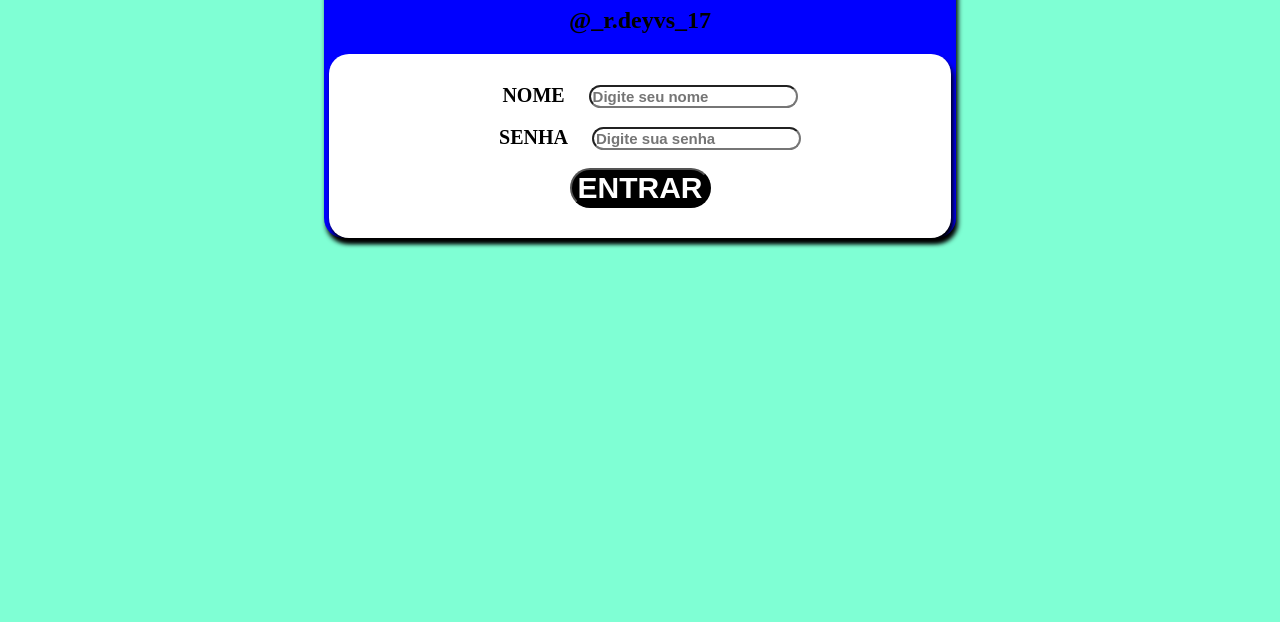
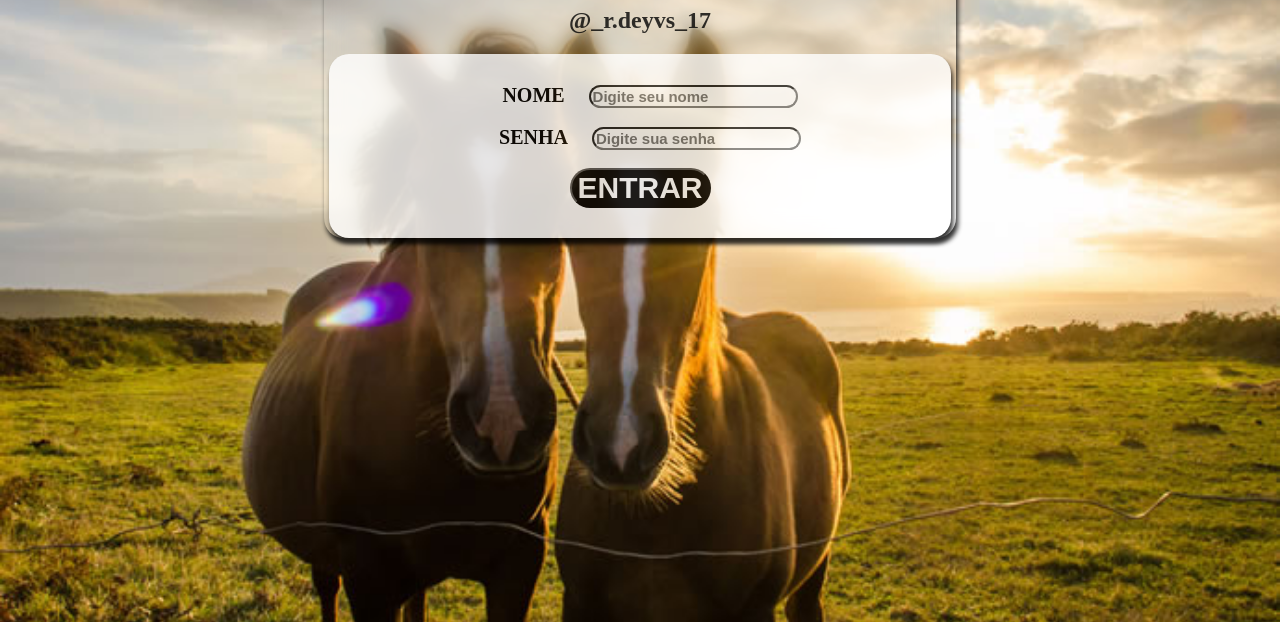
Before and after one commit to RyannD17/Estudos, a plain HTML site: page Criando Site/Site de YOUTUBE/Aula - 1/templates/aula-1.html in a window 1280 px wide. Shown: the part 178-800 px from the top of the page. Drawn offline with Linux system fonts and the light colour scheme.

Commit message:
Em andamento

```diff
--- a/Criando Site/Site de YOUTUBE/Aula - 1/static/css/aula-1.css
+++ b/Criando Site/Site de YOUTUBE/Aula - 1/static/css/aula-1.css
@@ -2,10 +2,15 @@
 
 body {
     background-color: aquamarine;
+    background: url(../imagens/Casal\ de\ Cavalinhos.jpg) no-repeat;
+    background-size: cover;
+    background-attachment: fixed;
+    display: block;
 }
 
 div#form_fundo {
-    background-color: blue;
+    backdrop-filter: blur(10px);
+    opacity: .8;
     margin: 10% 25% 25% 25%;
     text-align: center;
     border-radius: 20px;
```
Also changed, not shown: Criando Site/index.html (deleted, +0 -11 lines), Criando Site/Site de YOUTUBE/Aula - 1/static/imagens/Casal de Cavalinhos.jpg (added).
